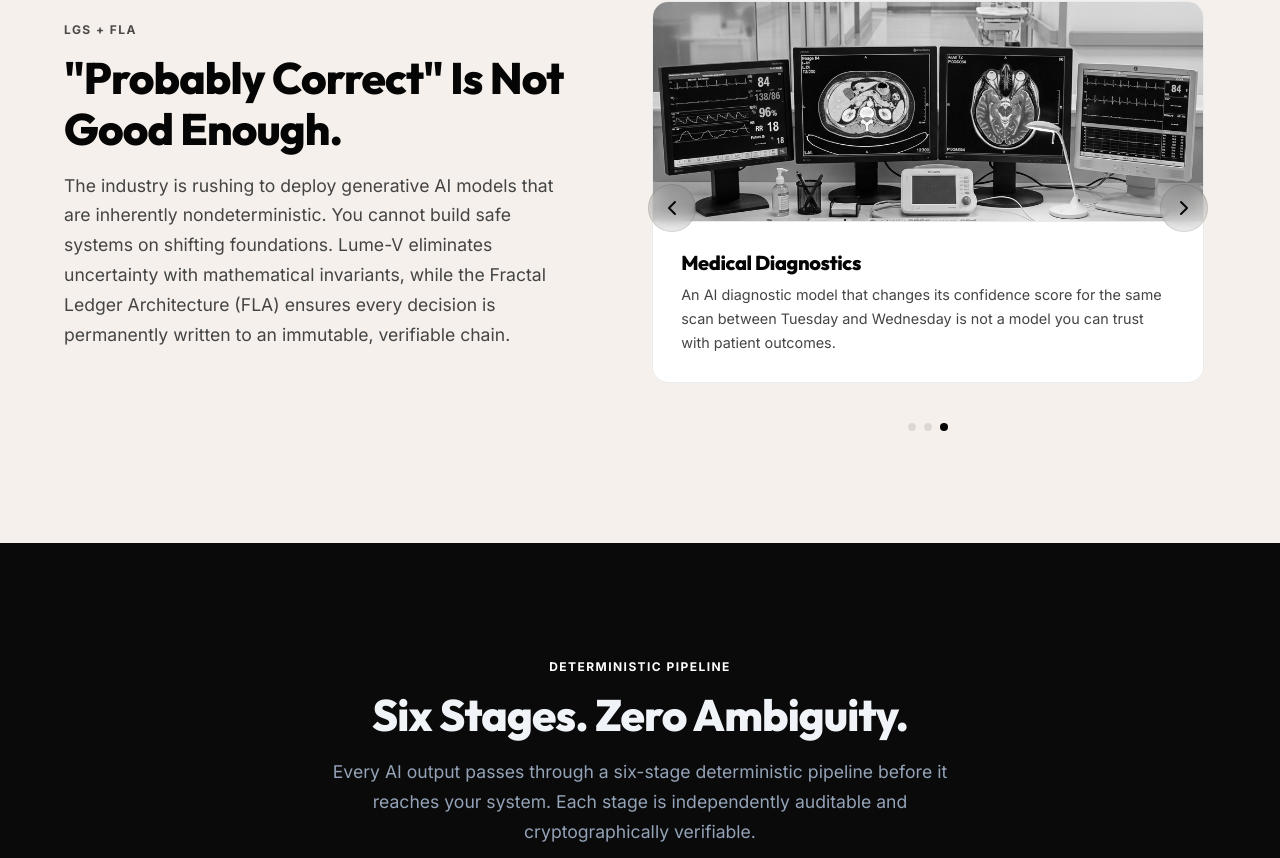
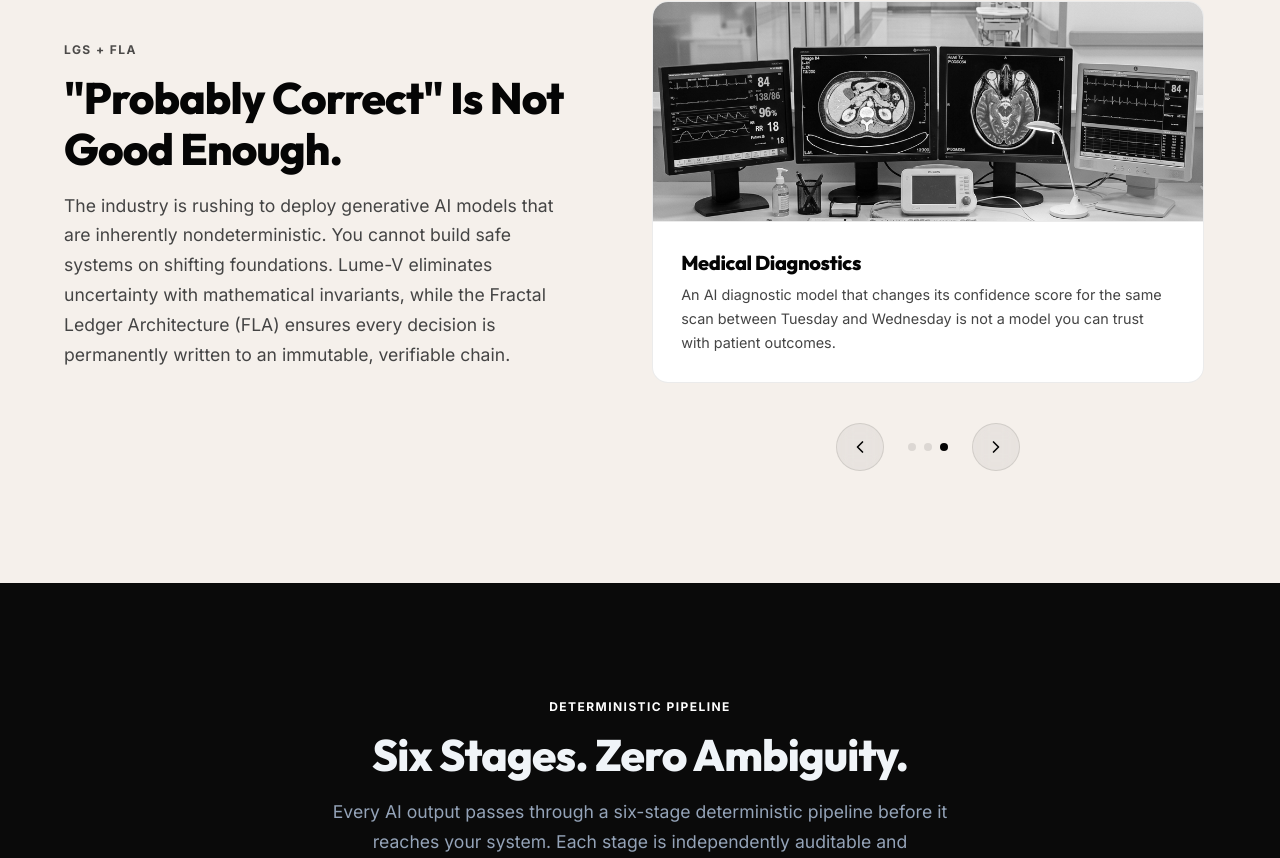
Before and after one commit to cryptocreeper94-sudo/lume-v-site, a React (Vite) app: page / in a window 1280 px wide. Shown: the part 1142-2000 px from the top of the page. Built offline with nearby package versions, Linux system fonts and the light colour scheme.

Commit message:
Move carousel arrows below cards inline with dots v1.0.5

```diff
--- a/package.json
+++ b/package.json
@@ -1,7 +1,7 @@
 {
   "name": "lume-v-site",
   "private": true,
-  "version": "1.0.4",
+  "version": "1.0.5",
   "type": "module",
   "scripts": {
     "dev": "vite",
--- a/src/components/Carousel.jsx
+++ b/src/components/Carousel.jsx
@@ -47,10 +47,6 @@ export default function Carousel({ children, cardWidth = 400, cardsToShow = 3 })
 
   return (
     <div className={`carousel-container show-${cardsToShow}`}>
-      <button className="carousel-arrow carousel-arrow-left" onClick={scrollLeft} aria-label="Scroll left">
-        <ChevronLeft size={24} />
-      </button>
-
       <div className="carousel-track" ref={trackRef}>
         {childrenArray.map((child, index) => (
           <div key={index} className="carousel-item" data-index={index}>
@@ -59,10 +55,10 @@ export default function Carousel({ children, cardWidth = 400, cardsToShow = 3 })
         ))}
       </div>
 
-      <button className="carousel-arrow carousel-arrow-right" onClick={scrollRight} aria-label="Scroll right">
-        <ChevronRight size={24} />
+      <div className="carousel-nav">
+        <button className="carousel-arrow" onClick={scrollLeft} aria-label="Scroll left">
+          <ChevronLeft size={20} />
         </button>
-
         <div className="carousel-dots">
           {childrenArray.map((_, index) => (
             <button
@@ -80,6 +76,10 @@ export default function Carousel({ children, cardWidth = 400, cardsToShow = 3 })
             />
           ))}
         </div>
+        <button className="carousel-arrow" onClick={scrollRight} aria-label="Scroll right">
+          <ChevronRight size={20} />
+        </button>
+      </div>
     </div>
   );
 }
--- a/src/index.css
+++ b/src/index.css
@@ -251,7 +251,7 @@ img { max-width: 100%; display: block; }
 .section-light .feature-card-title { color: var(--bg-primary); }
 .section-light .feature-card-image { border-bottom-color: rgba(0,0,0,0.08); }
 .section-light .carousel-arrow { background: rgba(0,0,0,0.05); border-color: rgba(0,0,0,0.1); color: var(--bg-primary); }
-.section-light .carousel-arrow:hover { background: rgba(0,0,0,0.1); }
+.section-light .carousel-arrow:hover { background: rgba(0,0,0,0.1); border-color: rgba(0,0,0,0.2); }
 .section-light .carousel-dot { background: rgba(0,0,0,0.1); }
 .section-light .carousel-dot.active { background: var(--bg-primary); }
 .section-light .section-badge { color: var(--bg-primary); opacity: 0.7; }
@@ -366,10 +366,14 @@ img { max-width: 100%; display: block; }
 .carousel-item > * {
   width: 100%;
 }
+.carousel-nav {
+  display: flex;
+  justify-content: center;
+  align-items: center;
+  gap: 24px;
+  margin-top: 1.5rem;
+}
 .carousel-arrow {
-  position: absolute;
-  top: 50%;
-  transform: translateY(-50%);
   width: 48px;
   height: 48px;
   border-radius: 50%;
@@ -381,19 +385,17 @@ img { max-width: 100%; display: block; }
   align-items: center;
   justify-content: center;
   cursor: pointer;
-  z-index: 5;
-  transition: all 0.2s;
+  transition: all 0.3s;
+  flex-shrink: 0;
 }
 .carousel-arrow:hover {
   background: rgba(255,255,255,0.15);
+  border-color: rgba(255,255,255,0.3);
 }
-.carousel-arrow-left { left: 8px; }
-.carousel-arrow-right { right: 8px; }
 .carousel-dots {
   display: flex;
-  justify-content: center;
   gap: 8px;
-  margin-top: 1.5rem;
+  align-items: center;
 }
 .carousel-dot {
   width: 8px;
```
Also changed, not shown: 3 other files (tests, documents, lock files or other folders). Lines whose indentation alone changed are shown as unchanged.
